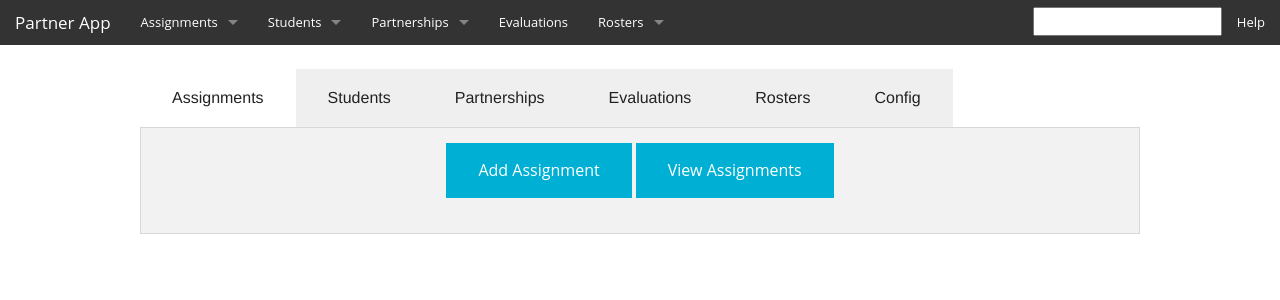
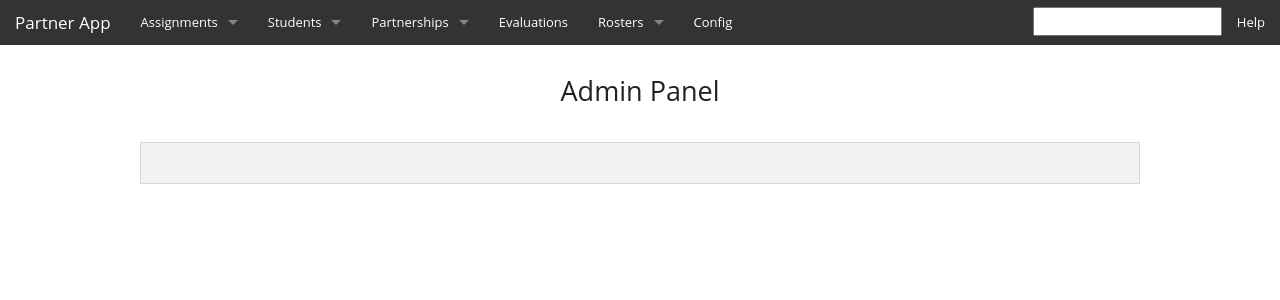
Before and after one commit to austinsherron/partner_app, a Python web app: template templates/admin.html in a window 1280 px wide. Shown: the top 300 px of the page. Run offline with Jinja, Linux system fonts and the light colour scheme; the template is opened without the code that fills it, so the values that code supplies are empty.

Commit message:
Update Admin Landing Page; Update Settings Edit URL
Add various data to admin landing page: edit adming landing handler and
admin landing template to that end.
Change settings edit URL from /admin/timing/update to
/admin/settins/update.

```diff
--- a/partners.py
+++ b/partners.py
@@ -636,5 +636,5 @@ application = webapp2.WSGIApplication([
 	('/admin/student/add', AddStudent),
 	('/admin/students/deactivate', DeactivateStudents),
 	('/admin/student/edit', EditStudent),
-	('/admin/timing/update', UpdateSettings),
+	('/admin/settings/update', UpdateSettings),
 ], config=config, debug=True)
--- a/templates/admin.html
+++ b/templates/admin.html
@@ -3,6 +3,12 @@
 
 
 <div class="row">
+
+	<div class="small-12 columns text-center">
+		<br>
+		<h3>Admin Panel</h3>
+		<br>
+	</div>
 
 	{% if message %}
 		<div class="small-12 column">
@@ -14,41 +20,122 @@
 		</div>
 	{% endif %}
 
-	<br>
-	<ul class="tabs" data-tab>
-		<li class="tab-title active"><a href="#assignments">Assignments</a></li>
-		<li class="tab-title"><a href="#students">Students</a></li>
-		<li class="tab-title"><a href="#partnerships">Partnerships</a></li>
-		<li class="tab-title"><a href="#evaluations">Evaluations</a></li>
-		<li class="tab-title"><a href="#rosters">Rosters</a></li>
-		<li class="tab-title"><a href="#config">Config</a></li>
-	</ul>
+	<div class="small-12 columns panel">
+		{% if quarter and year %}
+			<div class="row">
+				<div class="small-6 columns">
+					<h5 class="text-center">Assignment Details</h5>
 
-	<div class="tabs-content">
-		<div class="content text-center columns small-12 panel active" id="assignments">
-	  		<a class="button" href="/admin/assignment/add">Add Assignment</a>
-	  		<a class="button" href="/admin/assignment/view">View Assignments</a>
-		</div>
-		<div class="content text-center columns small-12 panel" id="students">
-			<a class="button" href="/admin/student/add">Add Student</a>
-			<a class="button" href="/admin/roster/view">View Students</a>
-		</div>
-		<div class="content text-center columns small-12 panel" id="partnerships">
-			<a class="button" href="/admin/partners/view">View Partnerships</a>
-			<a class="button" href="/admin/partners/add">Add Partnerships</a>
-		</div>
-		<div class="content text-center columns small-12 panel" id="evaluations">
-	  		<a class="button" href="/admin/evaluations/view">View Evaluations</a>
-		</div>
-		<div class="content text-center columns small-12 panel" id="rosters">
-			<a class="button" href="/admin/roster/upload">Upload Roster</a>
-			<a class="button" href="/admin/roster/view">View Roster</a>
-		</div>
-		<div class="content text-center columns small-12 panel" id="config">
-		  <a class="button" href="/admin/cleardb">Clear Database</a>
-		  <a class="button" href="/admin/timing/update">Set Current Quarter/Year</a>
-		</div>
+					<div class="row">
+						<div class="small-12 columns">
+							<span class="label">Current Assignment</span>
+							<br>
+							{% if cur_assign %}
+								<span class="label success">Opened</span>
+								{{ cur_assign.fade_in_date.strftime("%A, %m-%d-%Y, %I:%M %p") }}
+								<br>
+								<span class="label warning">Due</span>
+								{{ cur_assign.due_date.strftime("%A, %m-%d-%Y, %I:%M %p") }}
+								<br>
+								<span class="label alert">Closes</span>
+								{{ cur_assign.close_date.strftime("%A, %m-%d-%Y, %I:%M %p") }}
+							{% else %}
+								<p>No active assignment</p>
+							{% endif %}
+						</div>
+					</div>
+
+					<br>
+
+					<div class="row">
+						<div class="small-12 columns">
+							<span class="label">Eval Assignment</span>
+							<br>
+							{% if eval_assign %}
+								<span class="label success">Opens</span>
+								{{ eval_assign.eval_open_date.strftime("%A, %m-%d-%Y, %I:%M %p") }}
+								<br>
+								<span class="label alert">Closes</span>
+								{{ eval_assign.eval_date.strftime("%A, %m-%d-%Y, %I:%M %p") }}
+							{% else %}
+								<p>No active eval assignment</p>
+							{% endif %}
+						</div>
+					</div>
+				</div>
+
+				<div class="small-6 columns">
+					<h5 class="text-center">Student Activity</h5>
+
+					<div class="row">
+						<div class="small-12 columns">
+							<span class="label">Roster at a glance</span>
+						</div>
+						<div class="small-6 columns">
+							<span class="label success">Active Students</span>
+							{{ active_students }}
+						</div>
+						<div class="small-6 columns">
+							<span class="label warning">Inactive Students</span>
+							{{ inactive_students }}
+						</div>
+					</div>
+
+					<br>
+
+					<div class="row">
+						<div class="small-12 columns">
+							<span class="label">Partnerships</span>
+						</div>
+						{% if assign_partners %}
+							<div class="small-6 columns">
+								<span class="label success">Active</span>
+								{{ assign_partners }}
+							</div>
+							<div class="small-6 columns">
+								{% set perc_partnered = assign_partners / active_students %}
+								{% if perc_partnered < 0.25 %}
+									<span class="label alert">% Partnered</span>
+								{% elif perc_partnered < 0.5 %}
+									<span class="label warning">% Partnered</span>
+								{% else %}
+									<span class="label success">% Partnered</span>
+								{% endif %}
+								{{ '%0.4f'|format(perc_partnered) }}
+							</div>
+						{% endif %}
+					</div>
+
+					<br>
+
+					<div class="row">
+						<div class="small-12 columns">
+							<span class="label">Evaluations</span>
+						</div>
+						{% if assign_eval %}
+							<div class="small-6 columns">
+								<span class="label success">Submitted</span>
+								{{ assign_eval }}
+							</div>
+							<div class="small-6 columns">
+								{% set perc_evaled = assign_eval / active_students %}
+								{% if perc_evaled < 0.25 %}
+									<span class="label alert">% Evaluated</span>
+								{% elif perc_evaled < 0.5 %}
+									<span class="label warning">% Evaluated</span>
+								{% else %}
+									<span class="label success">% Evaluated</span>
+								{% endif %}
+								{{ '%0.4f'|format(perc_evaled) }}
+							</div>
+						{% endif %}
+					</div>
+
+				</div>
+			</div>
+		{% endif %}
 	</div>
+
 </div>
 
 {% endblock %}
--- a/templates/admin_common.html
+++ b/templates/admin_common.html
@@ -57,6 +57,9 @@
 							<li><a href="/admin/roster/view">View</a></li>
 						</ul>
 					</li>
+					<li>
+						<a href="/admin/settings/update">Config</a>
+					</li>
 				</ul>
 			</section>
 
--- a/templates/admin_edit_settings.html
+++ b/templates/admin_edit_settings.html
@@ -16,7 +16,7 @@
 		<br>
 	</div>
 
-	<form action="/admin/timing/update" method="post" enctype="multipart/form-data">
+	<form action="/admin/settings/update" method="post" enctype="multipart/form-data">
   		<div class="small-12 column panel">
     		<div class="row">
 	  			<div class="small-6 column">
```
Also changed, not shown: admin.py (+24 -4 lines).
